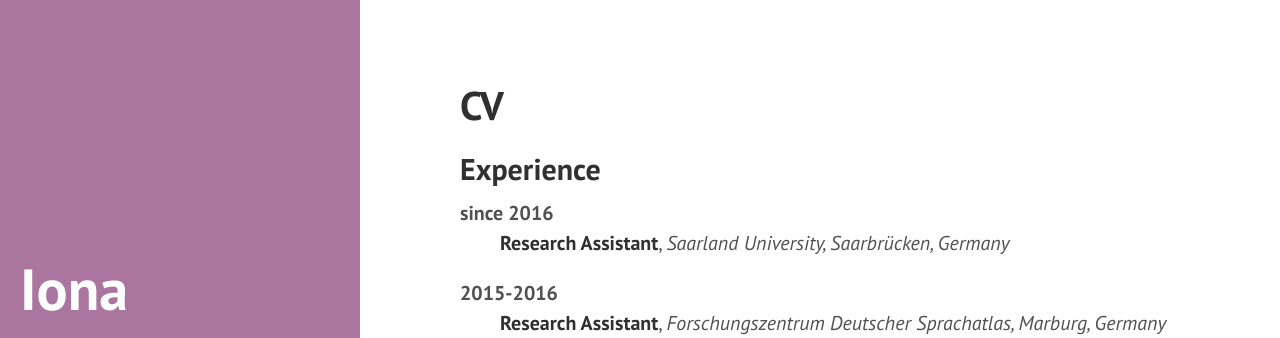
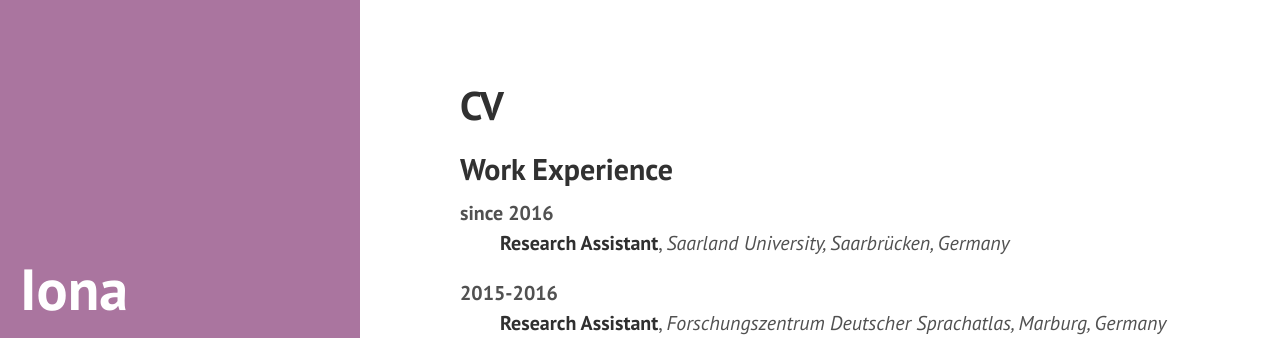
Before and after one commit to ioonaa/ioonaa.github.io, a Jekyll site: the page built from cv.md, in a window 1280 px wide and 900 px high. Shown: the top 338 px of the window. Built offline with Jekyll 4.4.1, drawn with Linux system fonts in a browser that asks for light colours; nearby versions of some CDN libraries; Markdown is read by kramdown in place of the engine named in the settings.

Commit message:
update cv

```diff
--- a/cv.md
+++ b/cv.md
@@ -3,7 +3,7 @@ layout: page
 title: CV
 ---
 
-## Experience
+## Work Experience
 <dl>
 	<dt>since 2016</dt>
 	<dd><strong>Research Assistant</strong>, <em>Saarland University, Saarbrücken, Germany</em></dd>
```
